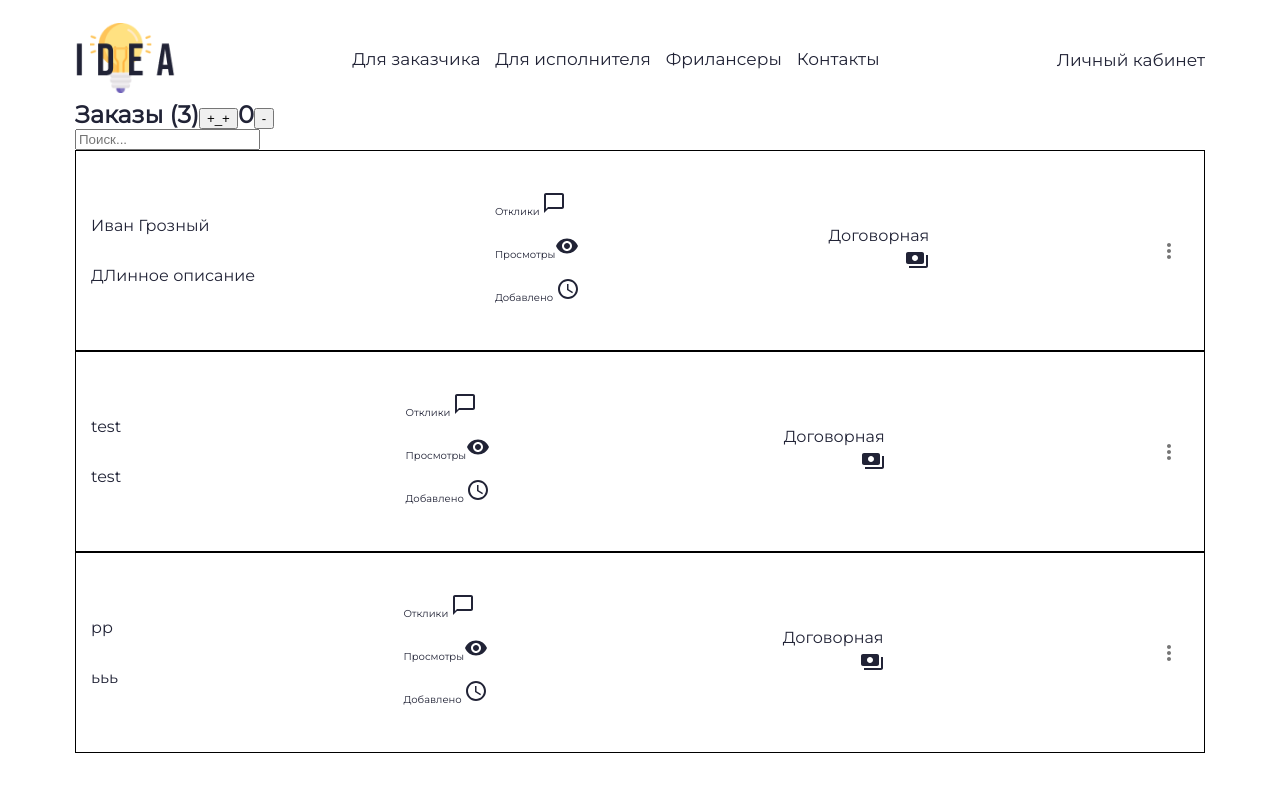
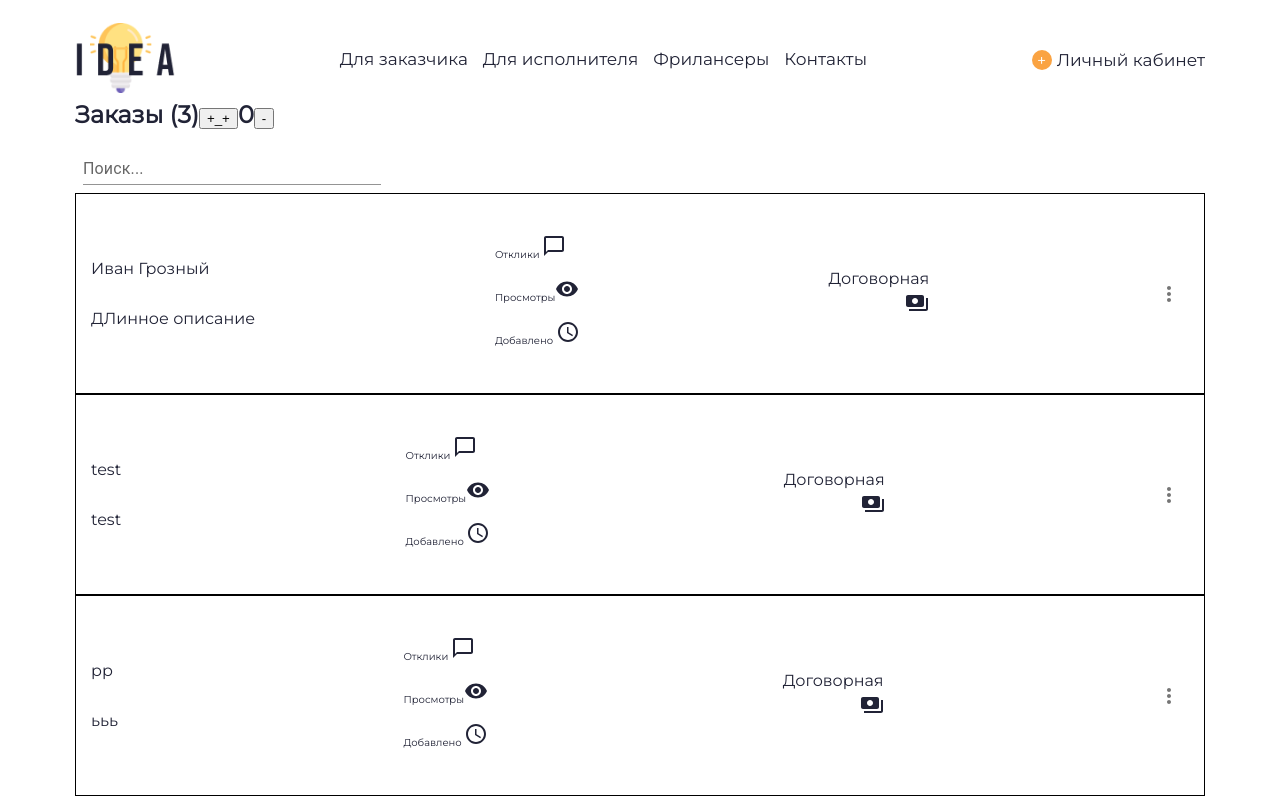
Before and after one commit to Don-Mihai/react-project-02, a React (Create React App) app: page /orders in a window 1280 px wide. Built offline with nearby package versions, Linux system fonts and the light colour scheme; data requests are answered from the project's data file; a web font is replaced by a local one.

Commit message:
add[button+searchField]

```diff
--- a/src/components/Header/Header.scss
+++ b/src/components/Header/Header.scss
@@ -1,3 +1,13 @@
+@keyframes ani {
+    0% {
+        opacity: 0;
+    }
+
+    100% {
+        opacity: 1;
+    }
+}
+
 .header {
     display: flex;
     justify-content: space-between;
@@ -34,14 +44,46 @@
             }
         }
     }
+    &__block {
+        display: flex;
+        gap: 15px;
+        align-items: center;
+        position: relative;
 
+        &_button {
+            display: flex;
+            align-items: center;
+            justify-content: center;
+            width: 35px;
+            height: 35px;
+            border-radius: 100px;
+            font-family: "Montserrat", sans-serif;
+            background-color: #FAA342;
+            color: #fff;
+        }
 
+    }
 
-    &__logo {
-        height: 70px;
-        width: 100px;
+    .tooltip {
+        display: none;
+        position: absolute;
+        top: 60px;
+        left: -36px;
+        width: 122px;
+        border: 1px solid #FAA342;
+        border-radius: 9px;
+        padding: 2px;
+        font-size: 14px;
+        text-align: center;
     }
+
+    .tooltip-on-hover:hover+.tooltip {
+        display: block;
+        animation: ani 1s forwards;
     }
+
+}
+
 .hamburger-menu {
     display: none;
 }
@@ -156,6 +198,15 @@ gap: 15px;
                 font-size: 17px;
             }
         }
+
+        &__block {
+            gap: 5px;
+
+            &_button {
+                width: 20px;
+                height: 20px;
+            }
+        }
     }
 }
 
@@ -163,10 +214,18 @@ gap: 15px;
     .hamburger-menu {
         display: block;
     }
-    .header__navigation {
+
+    .header {
+        &__navigation {
+            display: none;
+        }
+
+            &__block_button {
                 display: none;
             }
         }
+    }
+
 @media (max-width: 555px) {
     .menu__btn {
         right: 25px;
--- a/src/components/Header/Header.tsx
+++ b/src/components/Header/Header.tsx
@@ -23,12 +23,20 @@ const Header = () => {
           Контакты
         </Link>
       </div>
+      <div className="header__block">
+        <div className="tooltip-on-hover">
+          <Link to={"orders/create"} className="header__block_button">
+            +
+          </Link>
+        </div>
+        <div className="tooltip">Создать заказ</div>
         <Link
           to={"/orders"}
           className="header__navigation header__navigation_item-pers"
         >
           Личный кабинет
         </Link>
+      </div>
       <div className="hamburger-menu">
         <input id="menu__toggle" type="checkbox" />
         <label className="menu__btn" htmlFor="menu__toggle">
--- a/src/components/Orders/Orders.scss
+++ b/src/components/Orders/Orders.scss
@@ -25,5 +25,9 @@
   }
 }
 
+.orders__search_input {
+  font-size: large;
+}
+
 /* мои изменения */
 /* //comment */
--- a/src/components/Orders/Orders.tsx
+++ b/src/components/Orders/Orders.tsx
@@ -7,6 +7,8 @@ import { AppDispatch, RootState } from '../../redux/store';
 import Order from '../Order/Order';
 import { edit, fetch, remove } from '../../redux/order/order';
 import { IOrder, TCreateOrder } from '../../redux/order/types';
+import Box from '@mui/material/Box';
+import TextField from '@mui/material/TextField';
 
 function Orders() {
   const [search, setSearch] = useState<string>('');
@@ -80,8 +82,18 @@ const handleEdit = async (payload: IOrder) => {
               <button onClick={handleDecrement}>-</button>
           </h2>
           {/* todo: подключить из materialUi searchField [1] */}
+          <Box
+      component="form"
+      sx={{
+        '& > :not(style)': { m: 1, width: '25ch' },
+      }}
+      noValidate
+      autoComplete="off"
+    >
+      <TextField className="orders__search_input" onChange={handleChange} value={search} id="standard-basic" label="Поиск..." variant="standard" color='warning'/>
+    </Box>
           {/* todo: скрывать поиск когда нет заказов [1] */}
-          <input onChange={handleChange} value={search} placeholder="Поиск..." />
+          {/* <input onChange={handleChange} value={search} placeholder="Поиск..." /> */}
           {/* todo: когда нет заказов отобразить красивую надпись или картинку с инфомрацией о том что нет созданных заказов [2] */}
           {orders
               ?.filter(object => filterOrders(object, search))
```
Lines whose indentation alone changed are shown as unchanged.
